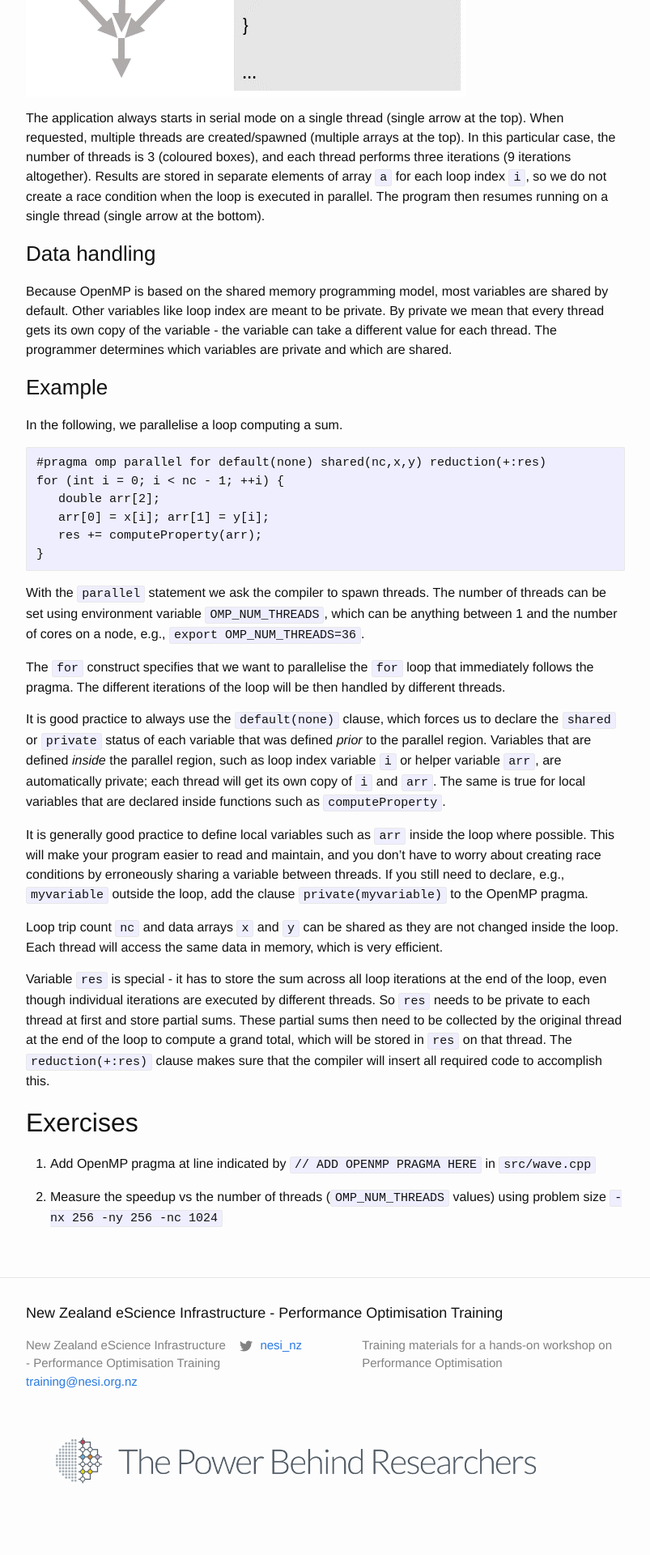
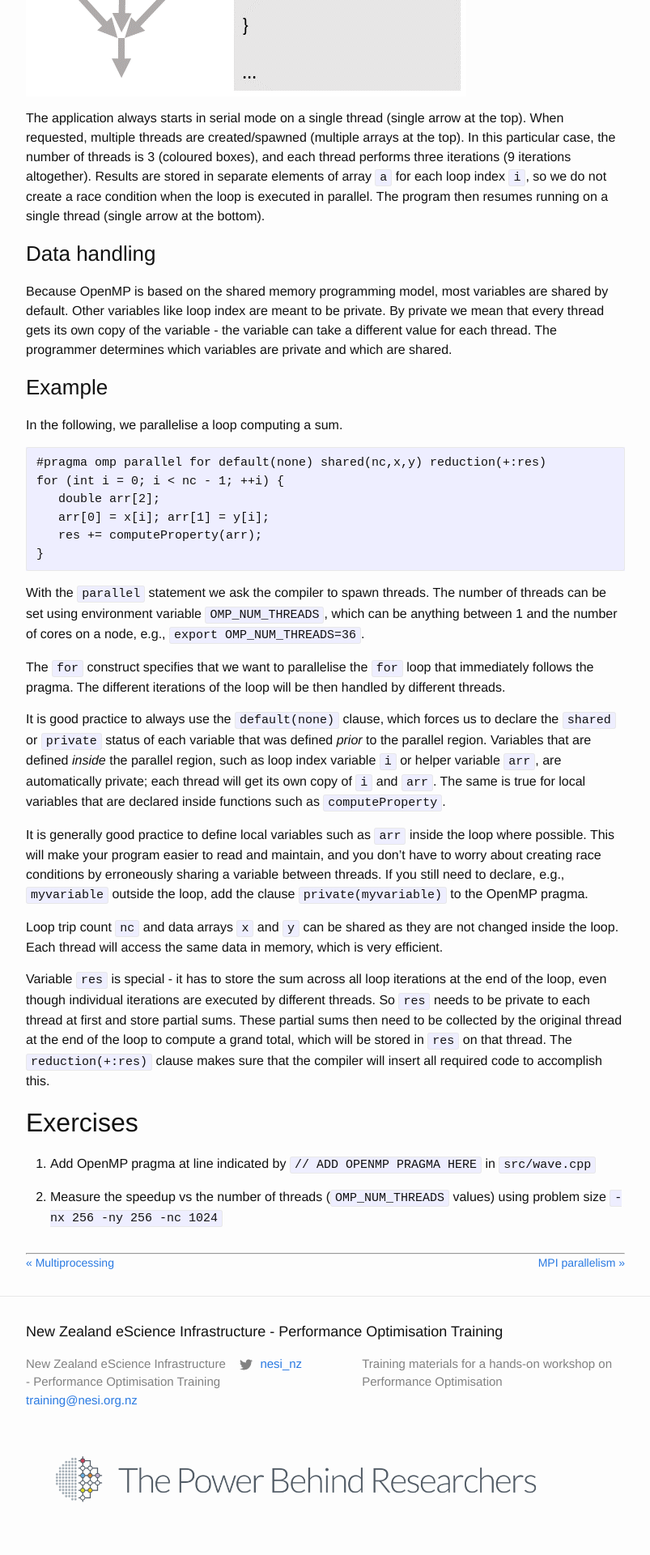
Before and after one commit to nesi/perf-training, a Jekyll site: the page built from _lessons/python-scatter/04b-openmp.md, in a window 1280 px wide. Shown: the part 3390-5310 px from the top of the page at 81% size, without its empty margins (238-1041 px from the left). Built offline with Jekyll 4.4.1, drawn with Linux system fonts in a browser that asks for light colours; before the commit the page ends 5287 px from its top, so only the background shows below that.

Commit message:
Add previous/next buttons, resolves #30

```diff
--- a/_includes/head.html
+++ b/_includes/head.html
@@ -31,6 +31,26 @@
         }
     </style>
 
+    <!-- previous/next links -->
+    <style>
+      .PageNavigation {
+        font-size:14px;
+        display: block;
+        width: auto;
+        overflow: hidden;
+      }
+      .PageNavigation a {
+        display: block;
+        width: 50%;
+        float: left;
+        margin: lem 0;
+      }
+      .PageNavigation .next {
+        text-align: right;
+        float: right;
+      }
+    </style>
+
   {% if jekyll.environment == 'production' and site.google_analytics %}
   {% include google-analytics.html %}
   {% endif %}
--- a/_layouts/post.html
+++ b/_layouts/post.html
@@ -21,6 +21,24 @@ layout: default
     {{ content }}
   </div>
 
+  <hr />
+  {% assign lessons = site.lessons | where:"chapter", page.chapter %}
+  {% for lesson in lessons %}
+    {% if lesson.url == page.url %}
+      {% assign prev_lesson = lesson.previous %}
+      {% assign next_lesson = lesson.next %}
+    {% endif %}
+  {% endfor %}
+
+  <div class="PageNavigation">
+    {% if prev_lesson %}
+      <a class="prev" href="{{ prev_lesson.url | relative_url }}">&laquo; {{ prev_lesson.title }}</a>
+    {% endif %}
+    {% if next_lesson %}
+      <a class="next" href="{{ next_lesson.url | relative_url }}">{{ next_lesson.title }} &raquo;</a>
+    {% endif %}
+  </div>
+
   {% if site.disqus.shortname %}
     {% include disqus_comments.html %}
   {% endif %}
```
